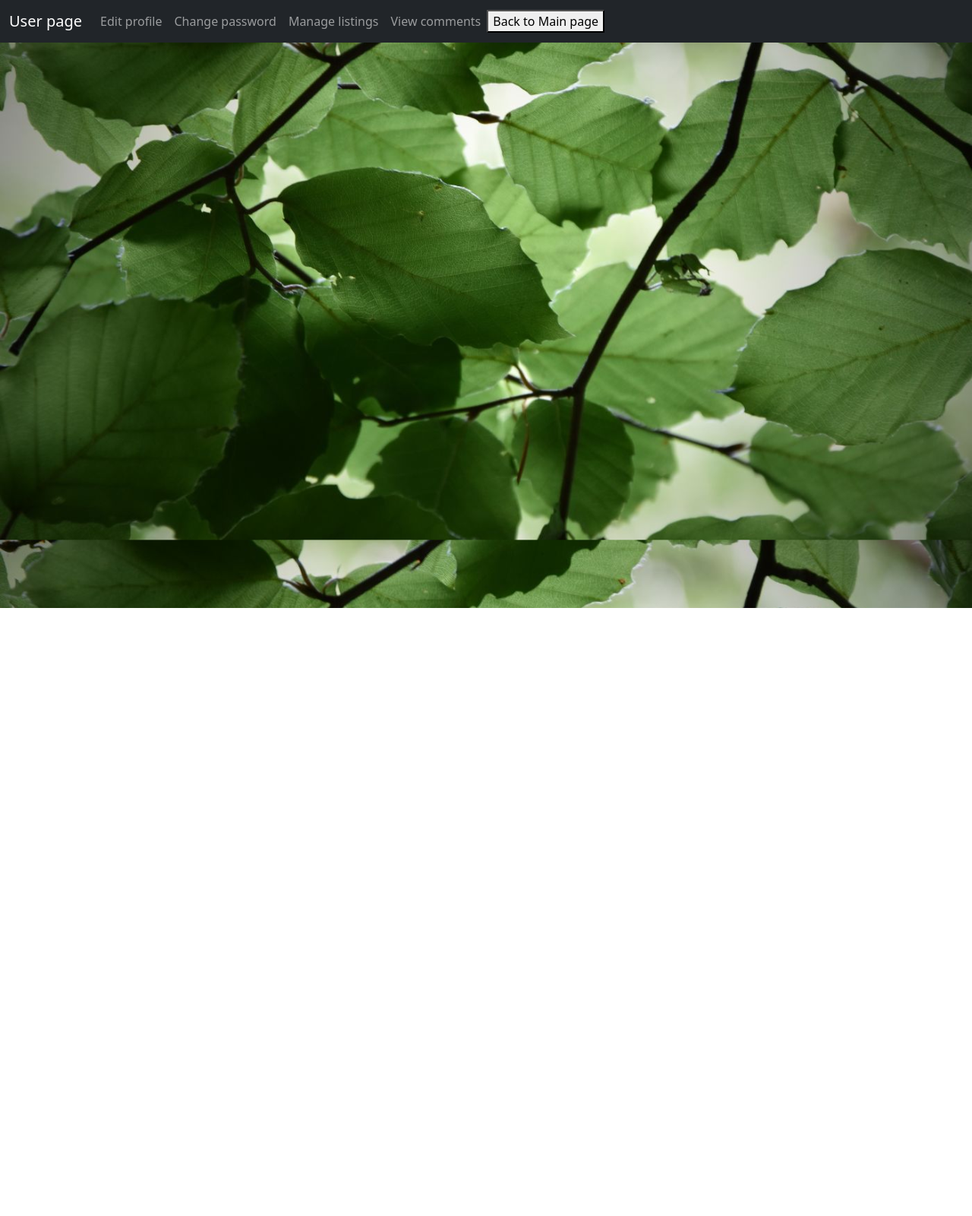
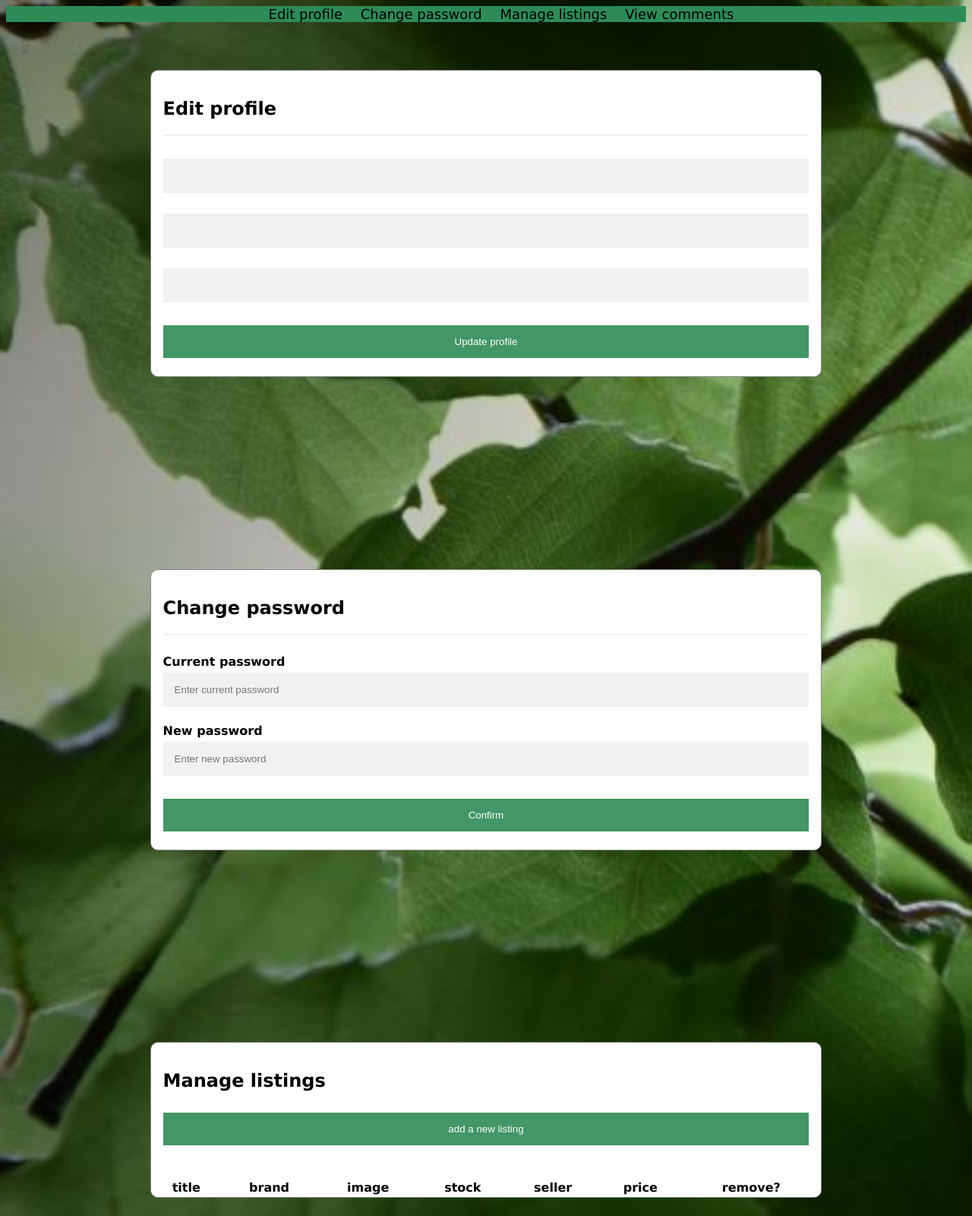
Before and after one commit to Lanxin2626/comp5347-ass, a plain HTML site: page client/views/UserPage.html in a window 1280 px wide. Shown: the top 1600 px of the page at 76% size. Before the commit the page ends 800 px from the top, so only its background shows below. Drawn offline with nearby package versions, Linux system fonts and the light colour scheme.

Commit message:
prepare for user page

```diff
--- a/client/css/sign.css
+++ b/client/css/sign.css
@@ -85,6 +85,7 @@ ul {
    padding: 100;
   text-align: center;
   font-size: 18px;
+  background-color: seagreen;
  }
 
 li {
--- a/client/css/user.css
+++ b/client/css/user.css
@@ -1,5 +1,99 @@
 body {
-  font-family: 'Lucida Sans', 'Lucida Sans Regular', 'Lucida Grande', 'Lucida Sans Unicode', Geneva, Verdana, sans-serif;
+  font-family:'Lucida Sans', 'Lucida Sans Regular', 'Lucida Grande', 'Lucida Sans Unicode', Geneva, Verdana, sans-serif;
   background-image: url("/client/static/images-other/background.jpg");
-  background-size: cover;
+  background-size:cover;
 }
+* {box-sizing: border-box;}
+
+/* Full-width input fields */
+input[type=text], input[type=password] {
+  width: 100%;
+  padding: 15px;
+  margin: 5px 0 22px 0;
+  display: inline-block;
+  border: none;
+  background: #f1f1f1;
+}
+
+/* Add a background color when the inputs get focus */
+input[type=text]:focus, input[type=password]:focus {
+  background-color: rgb(166, 212, 168);
+  outline: none;
+}
+
+/* Set a style for all buttons */
+button {
+  background-color: seagreen;
+  color: white;
+  padding: 14px 20px;
+  margin: 8px 0;
+  border: none;
+  cursor: pointer;
+  width: 100%;
+  opacity: 0.9;
+}
+
+button:hover {
+  opacity:1;
+}
+
+/* Extra styles for the cancel button */
+.clearButton {
+  padding: 14px 20px;
+  background-color:  seagreen;
+}
+
+/* Add padding to container elements */
+.container {
+  padding: 16px;
+}
+
+
+/* Content Box */
+.modal-content {
+  background-color: #fefefe;
+  margin: 5% auto 20% auto; /* 5% from the top, 15% from the bottom and centered */
+  border: 1px solid #888;
+  width: 70%; /* Could be more or less, depending on screen size */
+  border-radius: 10px;
+}
+.modal-content2 {
+  background-color: #fefefe;
+  margin: 5% auto 20% auto; /* 5% from the top, 15% from the bottom and centered */
+  border: 1px solid #888;
+  width: 95%; /* Could be more or less, depending on screen size */
+  border-radius: 10px;
+}
+
+
+/* Style the horizontal ruler */
+hr {
+  border: 1px solid #f1f1f1;
+  margin-bottom: 25px;
+}
+
+/* Clear floats */
+.clearfix::after {
+  content: "";
+  clear: both;
+  display: table;
+}
+
+ul {
+  list-style-type: none;
+  margin: 0;
+  padding: 100;
+  text-align: center;
+  font-size: 18px;
+  background-color: seagreen;
+ }
+
+li {
+  float: left;
+}
+
+li a {
+  display: block;
+  padding: 8px;
+  background-color: #dddddd;
+}
--- /dev/null
+++ b/client/js/userFunction.js
@@ -0,0 +1 @@
+// user js
--- a/client/views/UserPage.html
+++ b/client/views/UserPage.html
@@ -1,76 +1,106 @@
 <!DOCTYPE html>
-<html
-<!--for head that shown on the brower -->
+<html>
+<!-- for head that shown on the brower -->
+
 <head lang="en">
   <meta charset="utf-8">
-   <title>User</title>
-   <link rel="stylesheet" type="text/css" href="../../client/css/user.css"/>
+  <title>Sign-in/Sign-up</title>
+  <link rel="stylesheet" type="text/css" href="../../client/css/user.css" />
   <script src="../js/jquery-3.6.0.min.js"></script>
-   <script src="../js/signup.js"></script>
+  <script src="../js/userFunction.js"></script>
   <!-- Axios cdn-->
   <script src="https://unpkg.com/axios/dist/axios.min.js"></script>
 </head>
 
+<body>
+
+  <ul>
+    <a id=" ">Edit profile&emsp;</a>
+    <a id=" ">Change password&emsp;</a>
+    <a id=" ">Manage listings&emsp;</a>
+    <a id=" ">View comments</a>
+  </ul>
+
+  <form class="modal-content" method="post">
+    <div class="container">
+      <h2>Edit profile</h2>
+      <hr>
+      <!-- get name, email from back-end  -->
+      <input type="text" contenteditable="true" id="first_name">
+      <input type="text" contenteditable="true" id="last_name">
+      <input type="text" contenteditable="true" id="email">
+      <!-- need to confirm password first  -->
+      <button type="button" id="update_profile">Update profile</button>
+    </div>
+  </form>
+
+  <form class="modal-content" method="post">
+    <div class="container">
+      <h2>Change password</h2>
+      <hr>
+      <label for="cur_pwd"><b>Current password</b></label>
+      <input type="text" placeholder="Enter current password" name="current_password" required>
+      <label for="new_pwd"><b>New password</b></label>
+      <input type="text" placeholder="Enter new password" name="new_password" required>
+      <button type="button" class="update_password">Confirm</button>
+    </div>
+  </form>
+
+  <form class="modal-content" method="post">
+    <div class="container">
+      <h2>Manage listings</h2>
+      <button type="submit" class="add_button">add a new listing</button>
+    </div>
+
+    <div id="listBox">
+      <table width="100%">
+        <caption>&nbsp;</caption>
+        <thead>
+          <tr>
+            <th>title</th>
+            <th>brand</th>
+            <th>image</th>
+            <th>stock</th>
+            <th>seller</th>
+            <th>price</th>
+            <th>remove?</th>
+
+          </tr>
+        </thead>
 
 
-<!DOCTYPE html>
-<html lang="en">
+        <!-- body of tables-->
+        <tbody id="TableContent">
+          <!-- <tr>
+                   <td>test</td>
+                   <td>test</td>
+                   <td>test</td>
+                   <td>test</td>
+                   <td>test</td>
+               </tr> -->
+        </tbody>
+      </table>
+    </div>
+  </form>
 
-<head>
-  <meta charset="UTF-8">
-  <meta http-equiv="X-UA-Compatible" content="IE=edge">
-  <meta name="viewport" content="width=device-width, initial-scale=1.0">
-  <title>User</title>
-  <script src="../js/jquery-3.6.0.min.js"></script>
-  <script src="https://unpkg.com/axios/dist/axios.min.js"></script>
-  <link id="style_light" rel="stylesheet" href="/client/css/user.css" />
+  <form class="modal-content" method="post">
+    <div class="container">
+      <h2>View comments</h2>
+      <!-- Get comments from dataset -->
+    </div>
+  </form>
 
-  <link href="https://cdn.jsdelivr.net/npm/bootstrap@5.1.3/dist/css/bootstrap.min.css" rel="stylesheet"
-    integrity="sha384-1BmE4kWBq78iYhFldvKuhfTAU6auU8tT94WrHftjDbrCEXSU1oBoqyl2QvZ6jIW3" crossorigin="anonymous">
-  <script src="https://cdn.jsdelivr.net/npm/bootstrap@5.1.3/dist/js/bootstrap.bundle.min.js"
-    integrity="sha384-ka7Sk0Gln4gmtz2MlQnikT1wXgYsOg+OMhuP+IlRH9sENBO0LRn5q+8nbTov4+1p"
-    crossorigin="anonymous"></script>
-  <script type="text/javascript" src="/client/js/userFunction.js"></script>
-</head>
 
-<body>
-  <div id="user_content">
 
-    <div id="showingArea">
-      <nav class="navbar navbar-expand-lg navbar-dark bg-dark">
-        <div class="container-fluid">
-          <a class="navbar-brand">User page</a>
-          <button class="navbar-toggler" type="button" data-bs-toggle="collapse" data-bs-target="#navbarNav"
-            aria-controls="navbarNav" aria-expanded="false" aria-label="Toggle navigation">
-            <span class="navbar-toggler-icon"></span>
-          </button>
 
-          <div class="collapse navbar-collapse" id="navbarNav">
-            <ul class="navbar-nav">
-              <li class="nav-item">
-                <a class="nav-link" id=" ">Edit profile</a>
-              </li>
-              <li class="nav-item">
-                <a class="nav-link" id=" ">Change password</a>
-              </li>
-              <li class="nav-item">
-                <a class="nav-link" id=" ">Manage listings</a>
-              </li>
-              <li class="nav-item">
-                <a class="nav-link" id=" ">View comments</a>
-              </li>
-            </ul>
+
+
 
   <div class="clearfix">
     <button type="button" onclick="window.location.href ='MainPage.html'">Back to Main page</button>
   </div>
 
-          </div>
-        </div>
-      </nav>
 
-    </div>
-  </div>
 
 
 </body>
```
Lines whose indentation alone changed are shown as unchanged.
